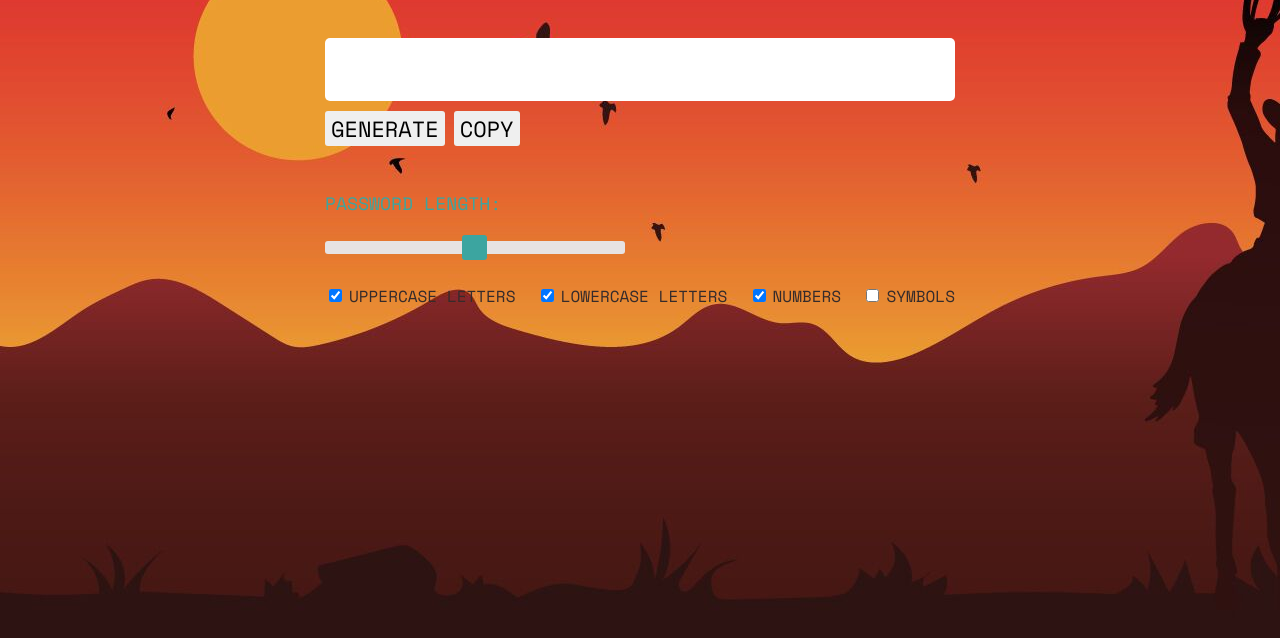
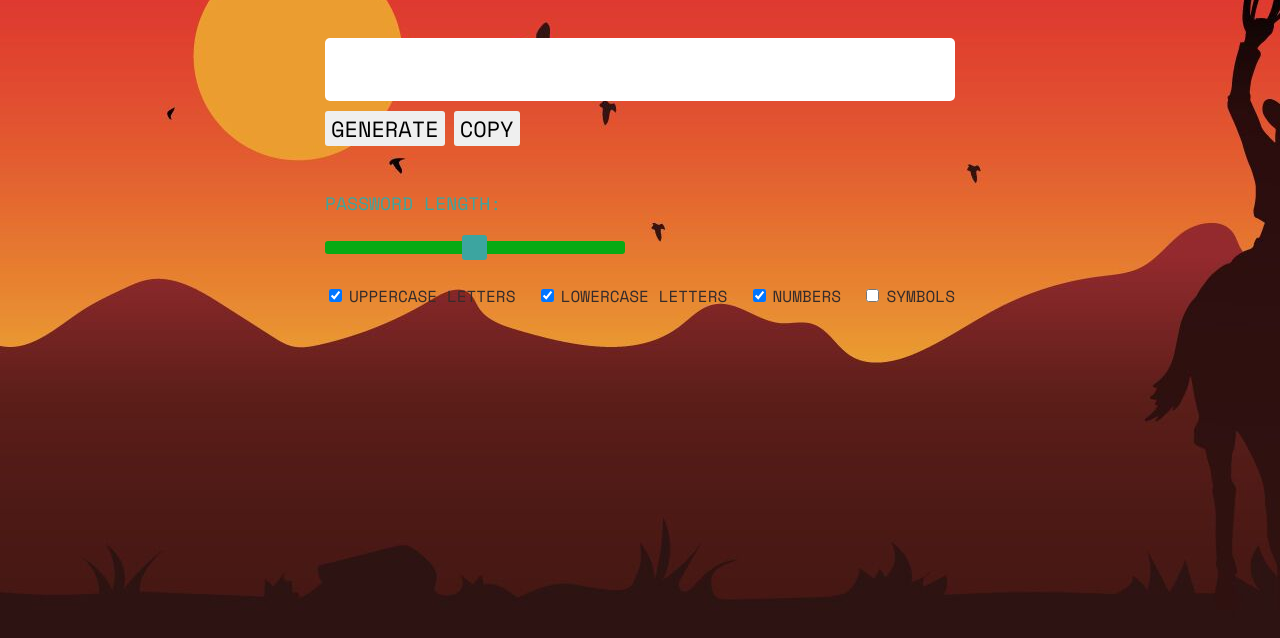
Before and after one commit to DmitriyMiroshnychenko/generate-password, a plain HTML site: page index.html in a window 1280 px wide. Shown: the part 142-780 px from the top of the page. Drawn offline with nearby package versions, Linux system fonts and the light colour scheme.

Commit message:
added styleto generate-slider

```diff
--- a/css/style.css
+++ b/css/style.css
@@ -141,7 +141,7 @@ a {
   -webkit-appearance: none;
   height: 13px;
   border-radius: 3px;
-  background: #e7e3e3;
+  background: rgb(7, 170, 20);
   outline: none;
   padding: 0;
   margin: 0;
```
